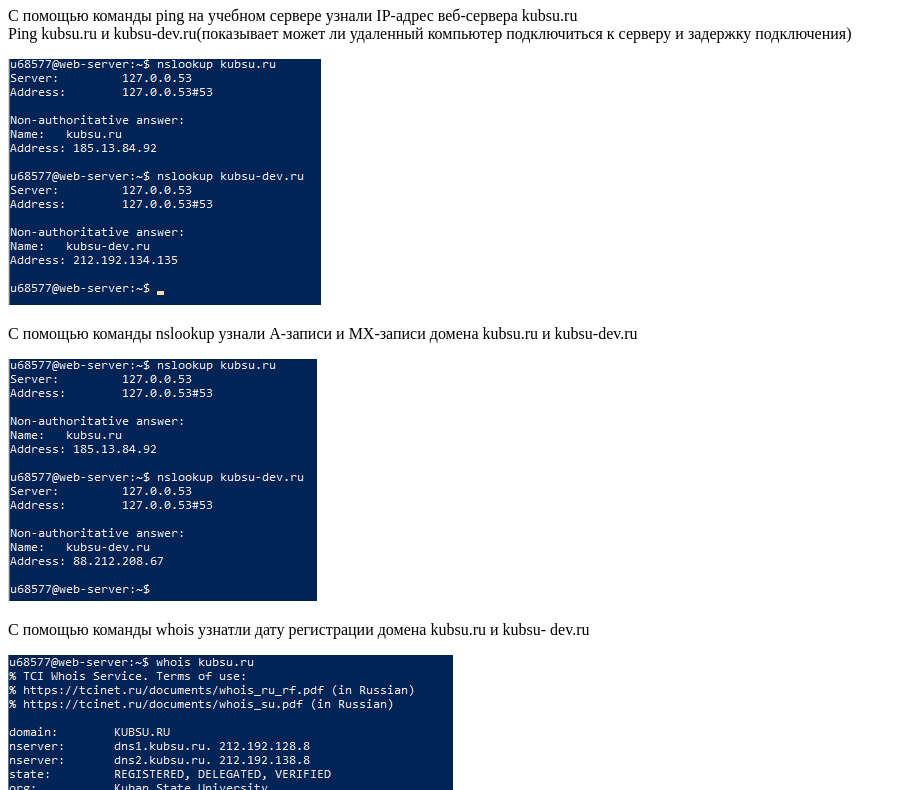
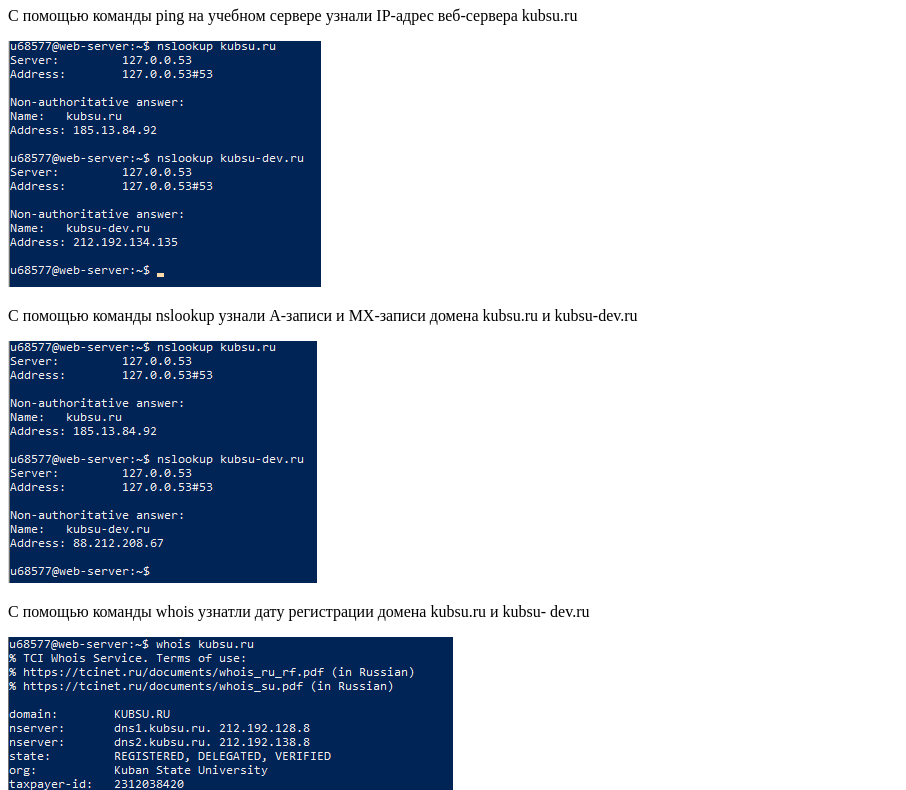
Before and after one commit to Artem1705/backend1, a plain HTML site: page index.html in a window 1280 px wide. Shown: the part 73-863 px from the top of the page, without its empty margins (0-906 px from the left). Drawn offline with Linux system fonts and the light colour scheme.

Commit message:
Update index.html

```diff
--- a/index.html
+++ b/index.html
@@ -12,7 +12,7 @@
 
 <p>С помощью команды ping на учебном сервере узнали IP-адрес веб-сервера
 
-    kubsu.ru <br> Ping kubsu.ru и kubsu-dev.ru(показывает может ли удаленный компьютер подключиться к серверу и задержку подключения) </p>
+    kubsu.ru </p>
 
     <img src="image.png" alt="2">
 
```
